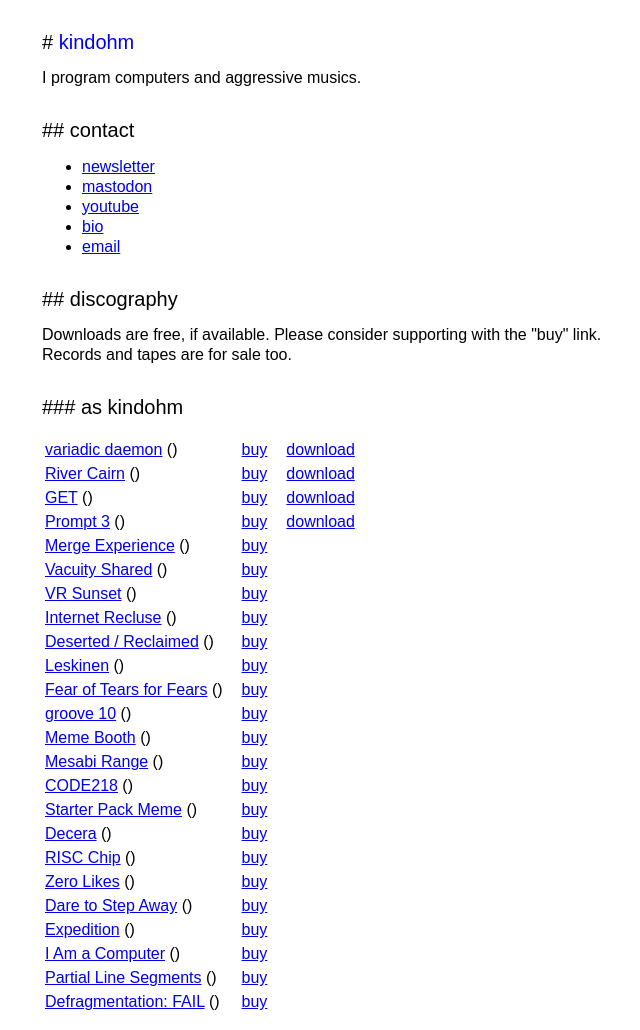
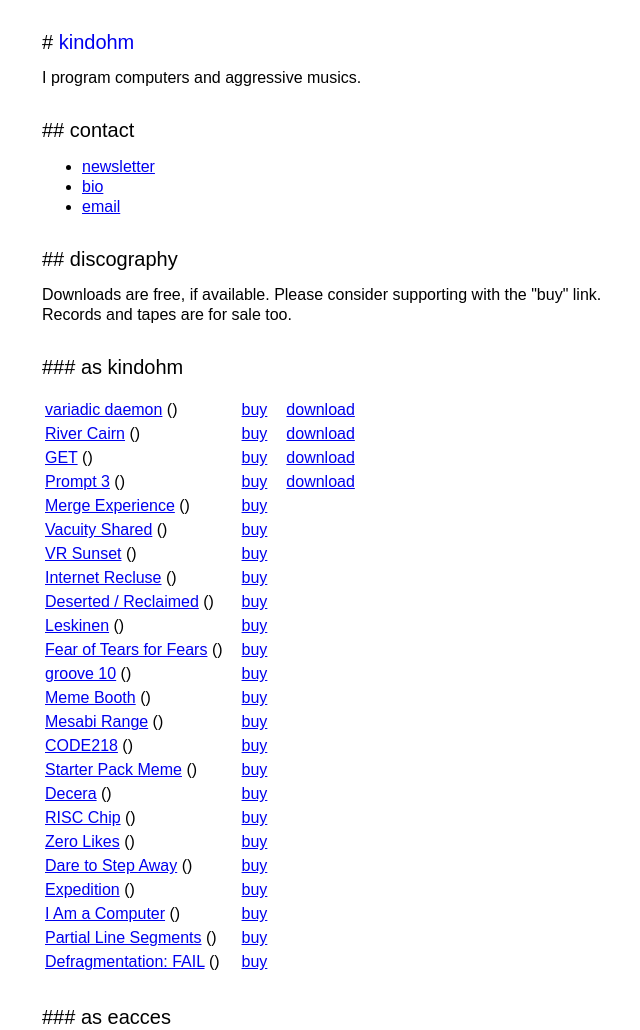
Before and after one commit to kindohm/kindohm.com, an Eleventy site: page src/index.njk in a window 1280 px wide. Shown: the top 1030 px of the page, without its empty margins (298-938 px from the left). Built offline with nearby package versions, Linux system fonts and the light colour scheme; Eleventy itself is replaced by a stand-in of ours; files that its build step writes are made by us from their sources; what colorable, nunjucks-date-filter would draw is missing.

Commit message:
Remove social media links from contact.njk
Removed links to Mastodon and YouTube from contact list.

```diff
--- a/src/_includes/contact.njk
+++ b/src/_includes/contact.njk
@@ -1,12 +1,6 @@
 <ul>
   <li>
     <a href="newsletter">newsletter</a>
-  </li>
-  <li>
-    <a rel="me" href="https://post.lurk.org/@kindohm">mastodon</a>
-  </li>
-  <li>
-    <a href="https://youtube.com/kindohm">youtube</a>
   </li>
   <li>
     <a href="/bio">bio</a>
```
